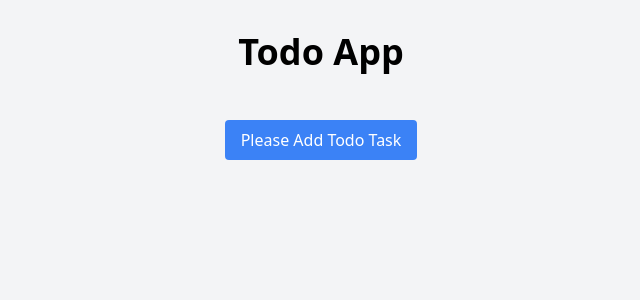
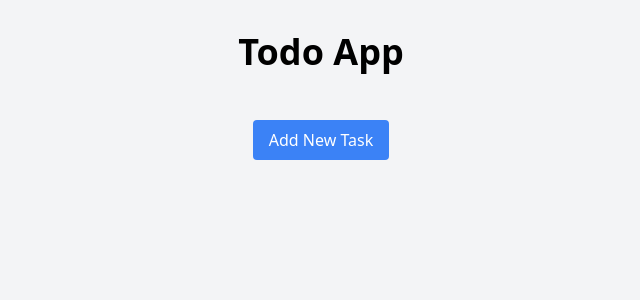
Before and after one commit to james-kirati/todo-app, a React (Create React App) app in the folder todo-app/: page / in a window 1280 px wide. Shown: the top 300 px of the page, without its empty margins (319-959 px from the left). Built offline with nearby package versions, Linux system fonts and the light colour scheme.

Commit message:
Refactor button text in TodoList component to read "Add New Task" instead of "Please Add Todo Task".

```diff
--- a/todo-app/src/component/TodoList/TodoList.tsx
+++ b/todo-app/src/component/TodoList/TodoList.tsx
@@ -53,7 +53,7 @@ const TodoList: React.FC<Props> = ({
           className="bg-blue-500 text-white px-4 py-2 rounded text-center"
           onClick={() => setShowForm(true)}
         >
-          Please Add Todo Task
+          Add New Task
         </button>
       </div>
     </div>
```
